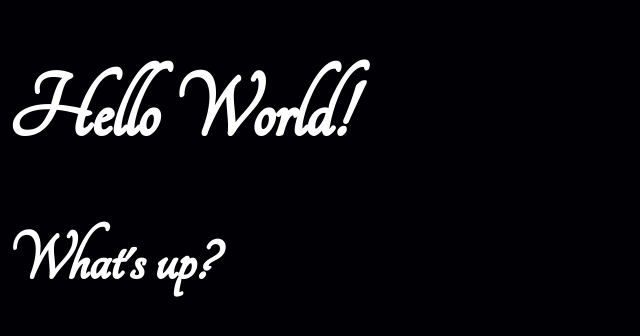
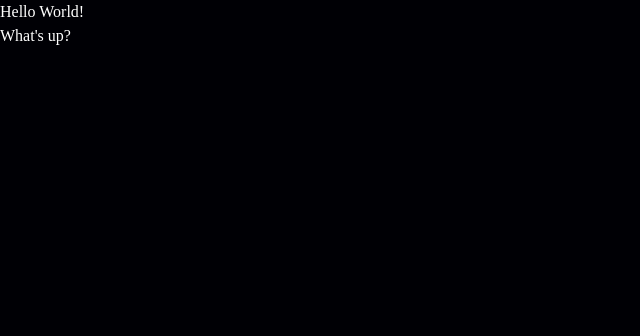
Before and after one commit to TravisSwift/exciting-squirrel, a website built with Vite: page index.html in a window 1280 px wide. Shown: the whole page, without its empty margins (0-640 px from the left). Built offline with nearby package versions, Linux system fonts and the light colour scheme.

Commit message:
resetting CSS

```diff
--- a/assets/css/style.css
+++ b/assets/css/style.css
@@ -1,7 +1,80 @@
 /* page CSS defaults */
-body {
+
+:root {
+    --cir-primary-400: ;
+    --clr-primary-100: ;
+
+    --cir-neutral-400: ;
+    --clr-neutral-100: ;
+}
+
+
+* {
     background-color: rgb(0, 0, 5);
     color: white;
-    font-family: 'Tangerine', serif;
-    font-size: 48px;
+    /* font-family: 'Tangerine', serif;
+    font-size: 48px; */
   }
+
+  /* Box sizing rules */
+*,
+*::before,
+*::after {
+  box-sizing: border-box;
+}
+
+/* Remove default margin */
+  * {
+    margin: 0;
+    padding: 0;
+    font: inherit;
+}
+
+/* Remove list styles on ul, ol elements with a list role, which suggests default styling will be removed */
+ul[role="list"],
+ol[role="list"] {
+  list-style: none;
+}
+
+/* Set core root defaults */
+html:focus-within {
+  scroll-behavior: smooth;
+}
+html, body {
+    height: 100%;
+}
+
+/* Set core body defaults */
+body {
+  text-rendering: optimizeSpeed;
+  line-height: 1.5;
+}
+
+/* A elements that don't have a class get default styles */
+a:not([class]) {
+  text-decoration-skip-ink: auto;
+}
+
+/* Make images easier to work with */
+img,
+picture,
+svg {
+  max-width: 100%;
+  display: block;
+}
+
+
+/* Remove all animations and transitions for people that prefer not to see them */
+@media (prefers-reduced-motion: reduce) {
+  html:focus-within {
+   scroll-behavior: auto;
+  }
+  *,
+  *::before,
+  *::after {
+    animation-duration: 0.01ms !important;
+    animation-iteration-count: 1 !important;
+    transition-duration: 0.01ms !important;
+    scroll-behavior: auto !important;
+  }
+}
--- a/index.html
+++ b/index.html
@@ -10,7 +10,7 @@
 </head>
 <body>
 
-    <h1 class="fa fa-camera-retro">Hello World!    </h1>
+    <h1>Hello World!  </h1>
     <h2>What's up?</h2>
 
 
--- a/package.json
+++ b/package.json
@@ -7,6 +7,9 @@
     "dev": "vite",
     "build": "vite build",
     "test": "echo \"Error: no test specified\" && exit 1"
+  },
+  "devDependencies": {
+    "vite": "^4.4.9"
   },
   "repository": {
     "type": "git",
```
